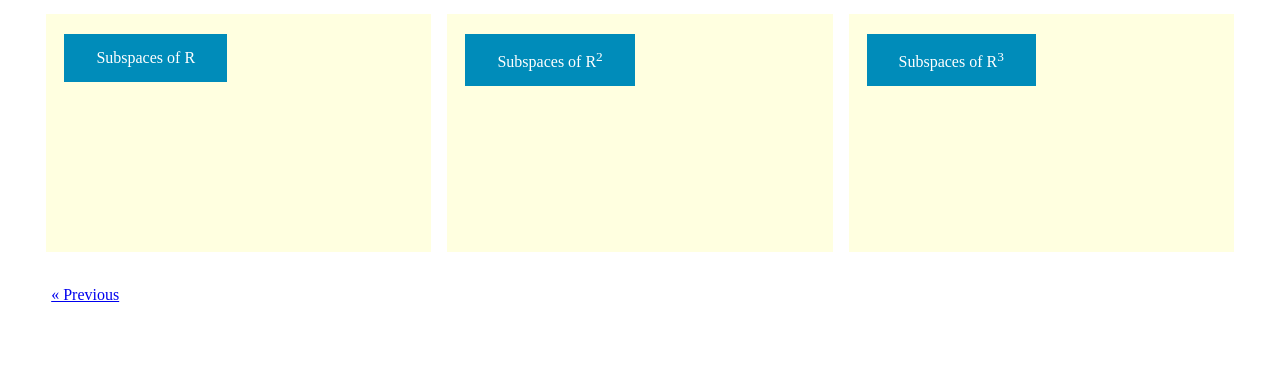
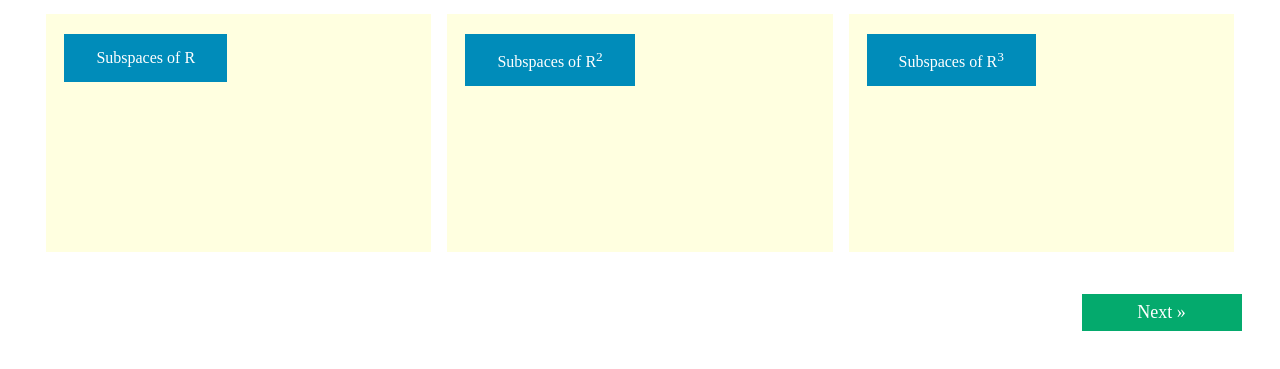
Before and after one commit to virtual-labs/exp-subspace-vector-dei, a plain HTML site: page experiment/simulation/index.html in a window 1280 px wide. Shown: the part 143-512 px from the top of the page. Drawn offline with Linux system fonts and the light colour scheme.

Commit message:
Update index.html

```diff
--- a/experiment/simulation/index.html
+++ b/experiment/simulation/index.html
@@ -41,7 +41,7 @@
 
 	</div>
 	<p style="float: center; align-content:right;">
-	<a href="./" class="previous">&laquo; Previous</a>
+	<a href="./subspacematrices.html" class="next" >Next &raquo;</a>
 	</p>
 </body>
 <script src="js/js1.js"></script>
```
